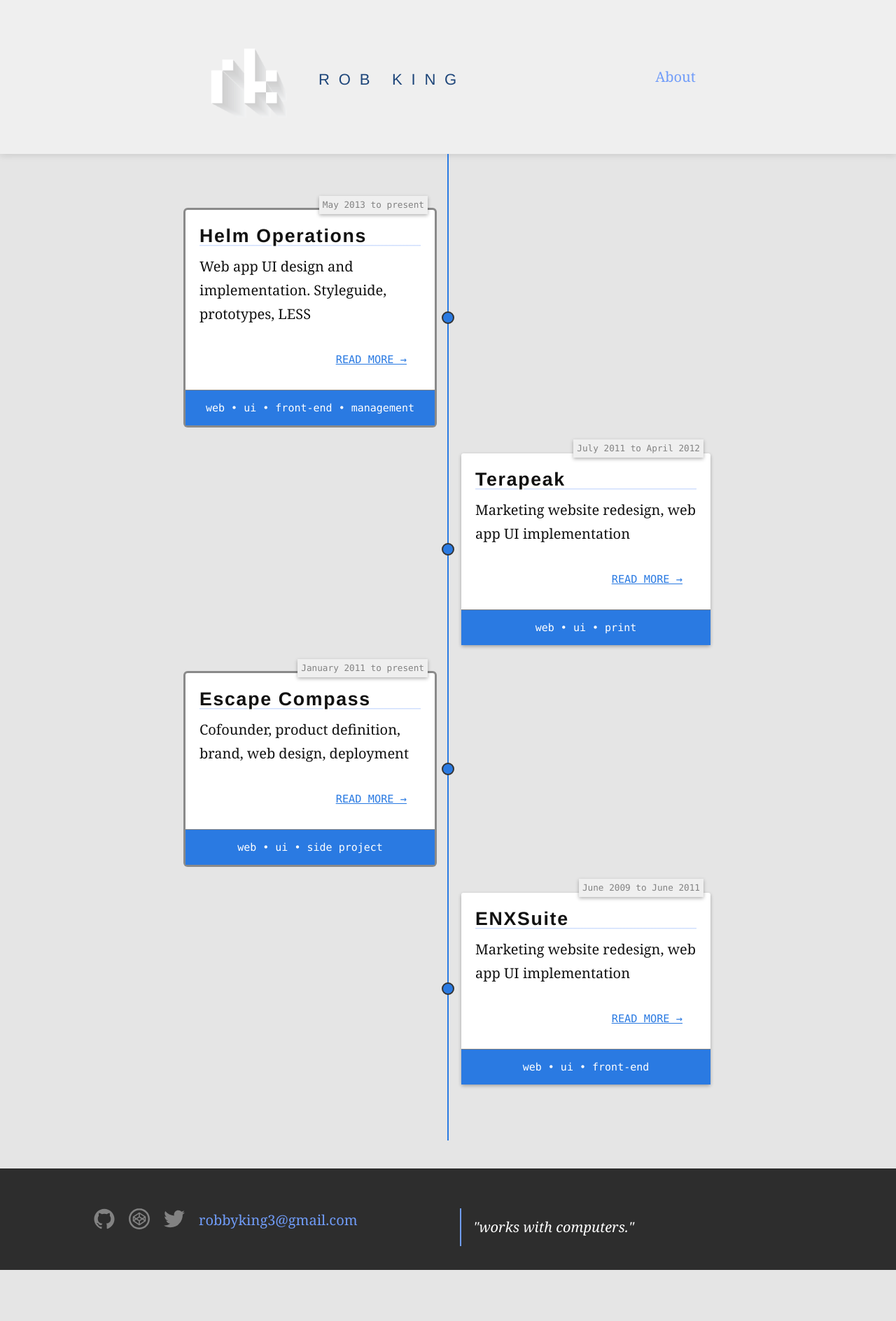
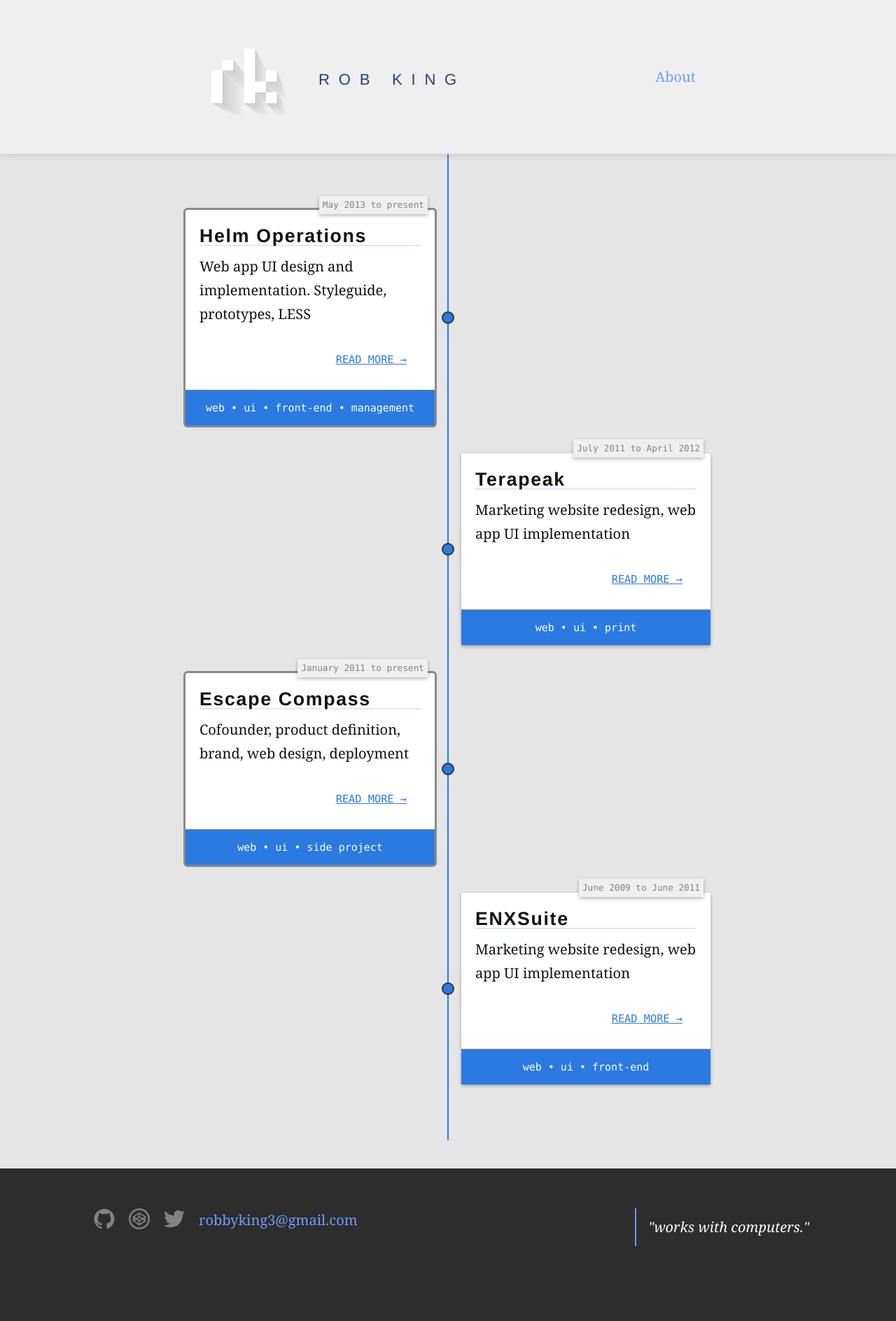
Before and after one commit to robbyking3/robkingco, a Jekyll site: the page built from index.html, in a window 1280 px wide. Shown: the whole page at 70% size. Built offline with Jekyll 4.4.1, drawn with Linux system fonts in a browser that asks for light colours; before the commit the page ends 1815 px from its top, so only the background shows below that.

Commit message:
fix heigh issue in safari

```diff
--- /dev/null
+++ b/CNAME
@@ -0,0 +1 @@
+www.robking.co
--- a/_includes/footer.html
+++ b/_includes/footer.html
@@ -18,7 +18,7 @@
         </div>
     </div>
     <div class="column column--duo">
-        <blockquote>
+        <blockquote class="pull-right">
           <p>
             {{ site.description }}
           </p>
--- a/_sass/_layout.scss
+++ b/_sass/_layout.scss
@@ -7,7 +7,7 @@
     width: 100%;
 }
 .fill-height {
-    height: 100%;
+    min-height: 100%;
 }
 
 
```
